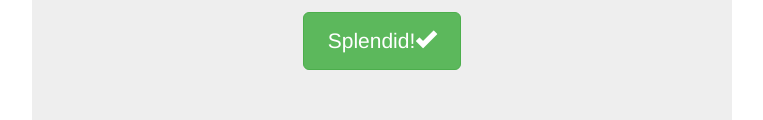
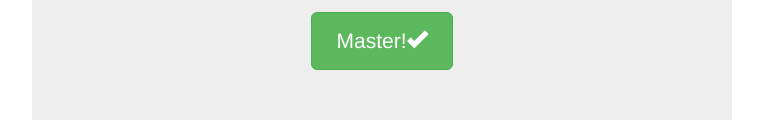
Before and after one commit to xiaoni3168/workspace, a website: page app/index.html in a window 1280 px wide. Shown: the part 379-499 px from the top of the page, without its empty margins (258-1021 px from the left). Drawn offline with nearby package versions, Linux system fonts and the light colour scheme; some packages are replaced by stand-ins of ours; files that its build step writes are made by us from their sources.

Commit message:
test master

```diff
--- a/app/views/main.html
+++ b/app/views/main.html
@@ -4,7 +4,7 @@
     <img src="images/yeoman.png" alt="I'm Yeoman"><br>
     Always a pleasure scaffolding your apps.
   </p>
-  <p><a class="btn btn-lg btn-success" ng-href="#">Splendid!<span class="glyphicon glyphicon-ok"></span></a></p>
+  <p><a class="btn btn-lg btn-success" ng-href="#">Master!<span class="glyphicon glyphicon-ok"></span></a></p>
 </div>
 
 <div class="row marketing">
```
